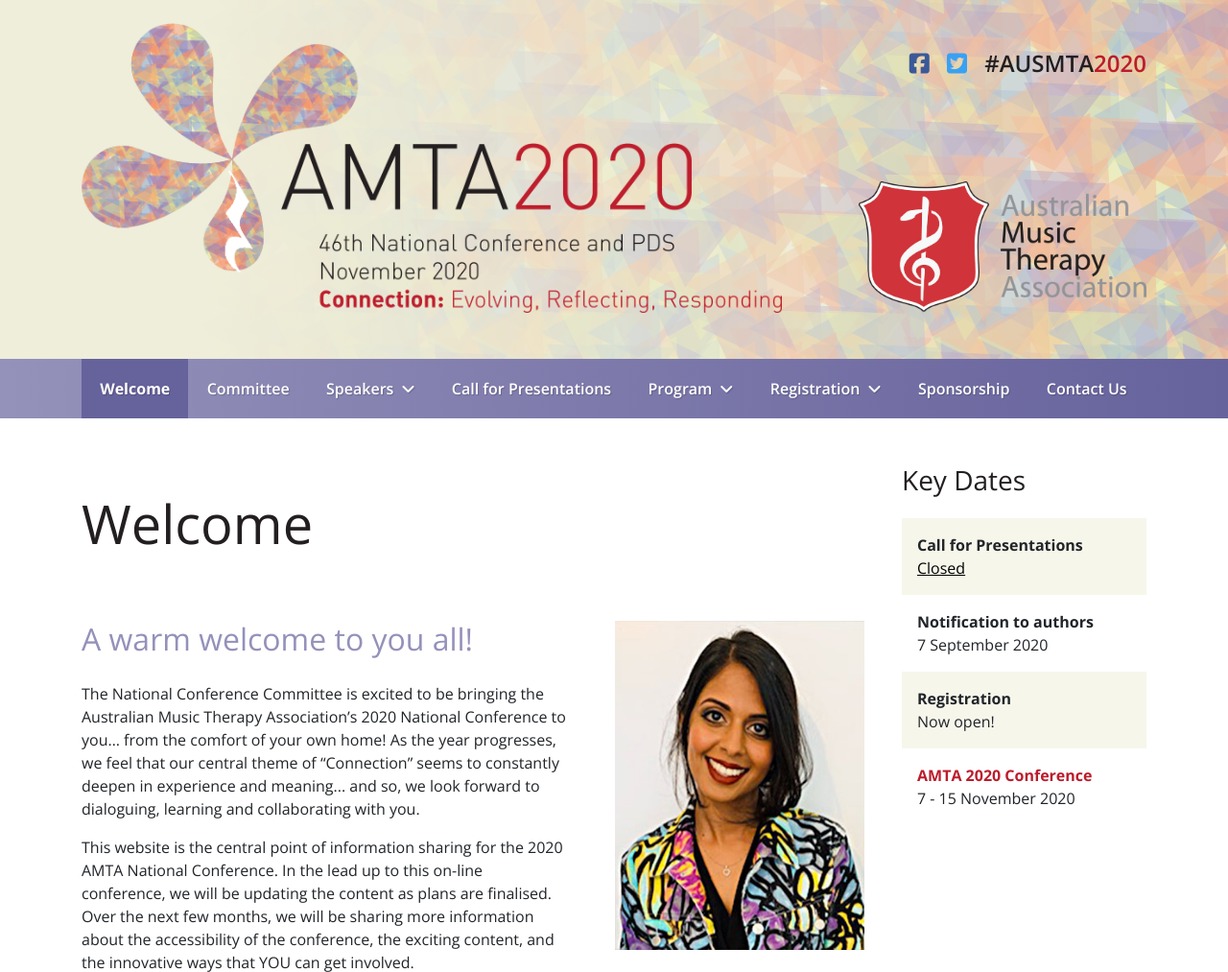
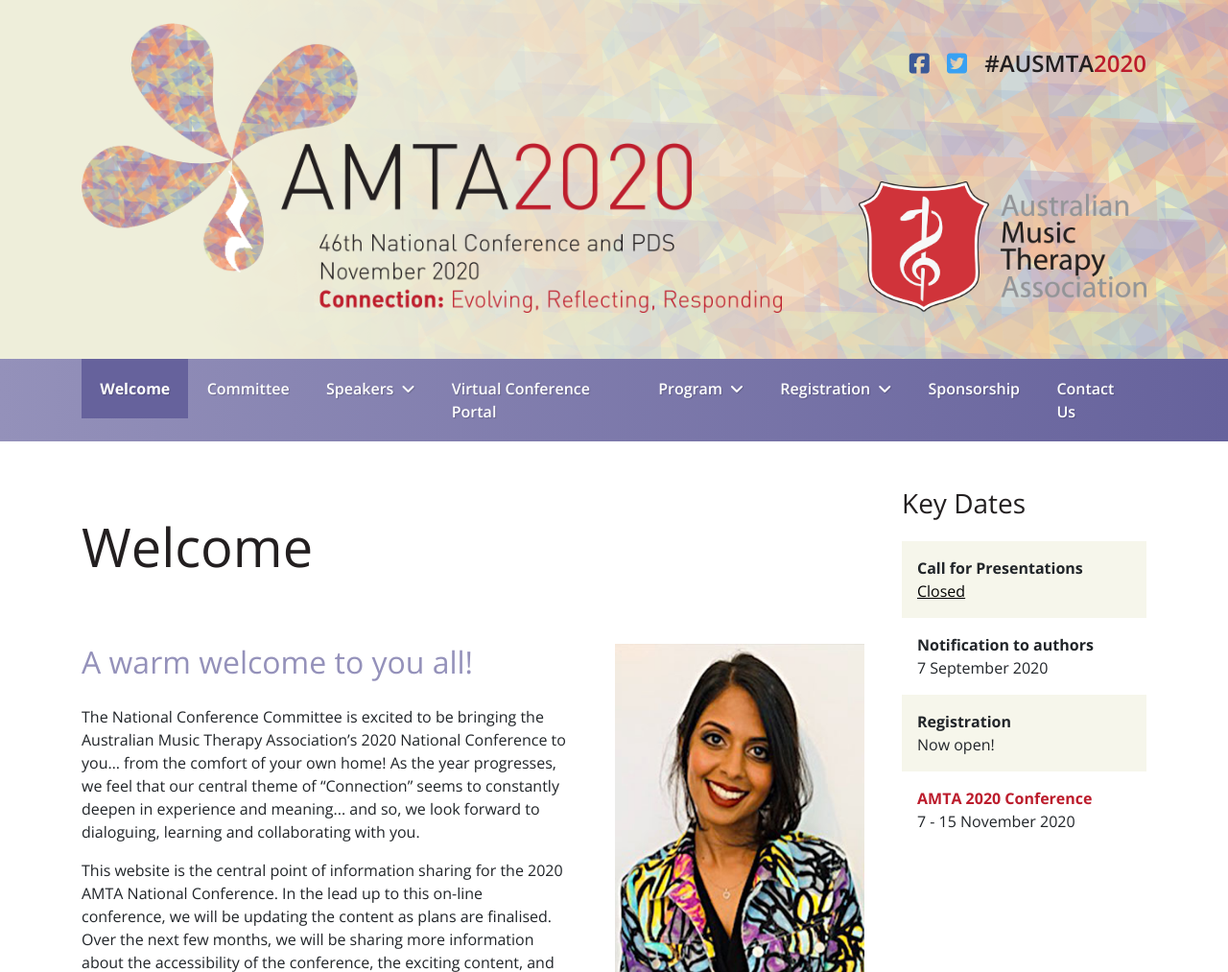
Before and after one commit to ICMS-Australasia/AMTA2021, a PHP site: page /index.php in a window 1280 px wide. Shown: the top 1013 px of the page at 96% size. Run offline with PHP 8.4, Linux system fonts and the light colour scheme; some libraries are stand-ins or nearby versions.

Commit message:
Removed Call for Abstracts. Added Virtual Conference Portal

```diff
--- a/include/header.php
+++ b/include/header.php
@@ -79,8 +79,8 @@ if ($title == 'Welcome') {
                     <a class="dropdown-item" href="pds-speakers">PDS Speakers</a>
                   </div>
                 </li>
-                <li class="nav-item <?php if( in_array($title, array("Call for Presentations")) ) { echo "active"; }?>">
-                  <a class="nav-link" href="call-for-presentations">Call for Presentations</a>
+                <li class="nav-item <?php if( in_array($title, array("Virtual Conference Portal")) ) { echo "active"; }?>">
+                  <a class="nav-link" href="virtual-conference-portal">Virtual Conference Portal</a>
                 </li>
                 <li class="nav-item dropdown <?php if( in_array($title, array("Conference Program", "PDS Program")) ) { echo "active"; }?>"> <a class="nav-link dropdown-toggle" href="#" id="navbarDropdownMenuLink" role="button"
                     data-toggle="dropdown" aria-haspopup="true" aria-expanded="false">Program<i class="fas fa-angle-down"></i></a>
```
